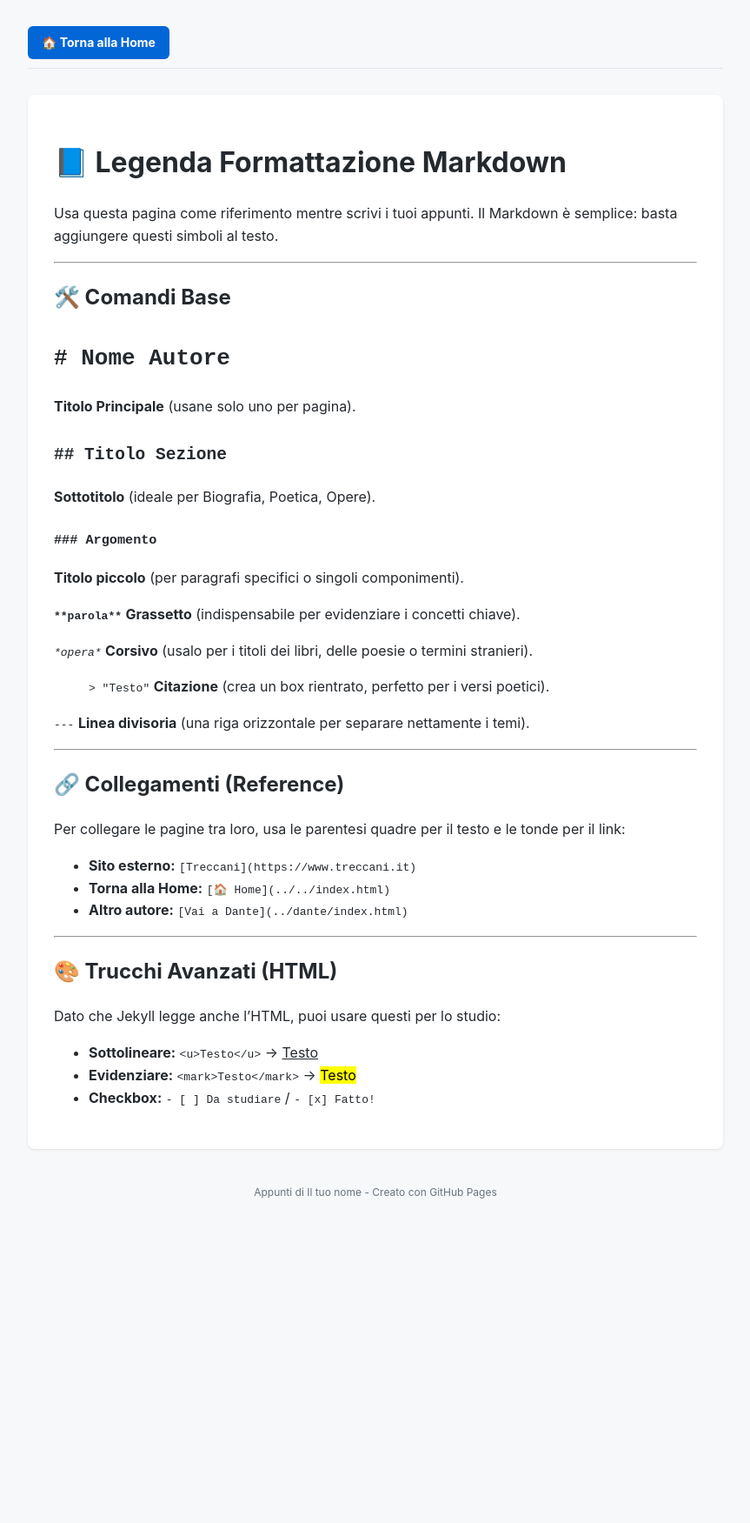
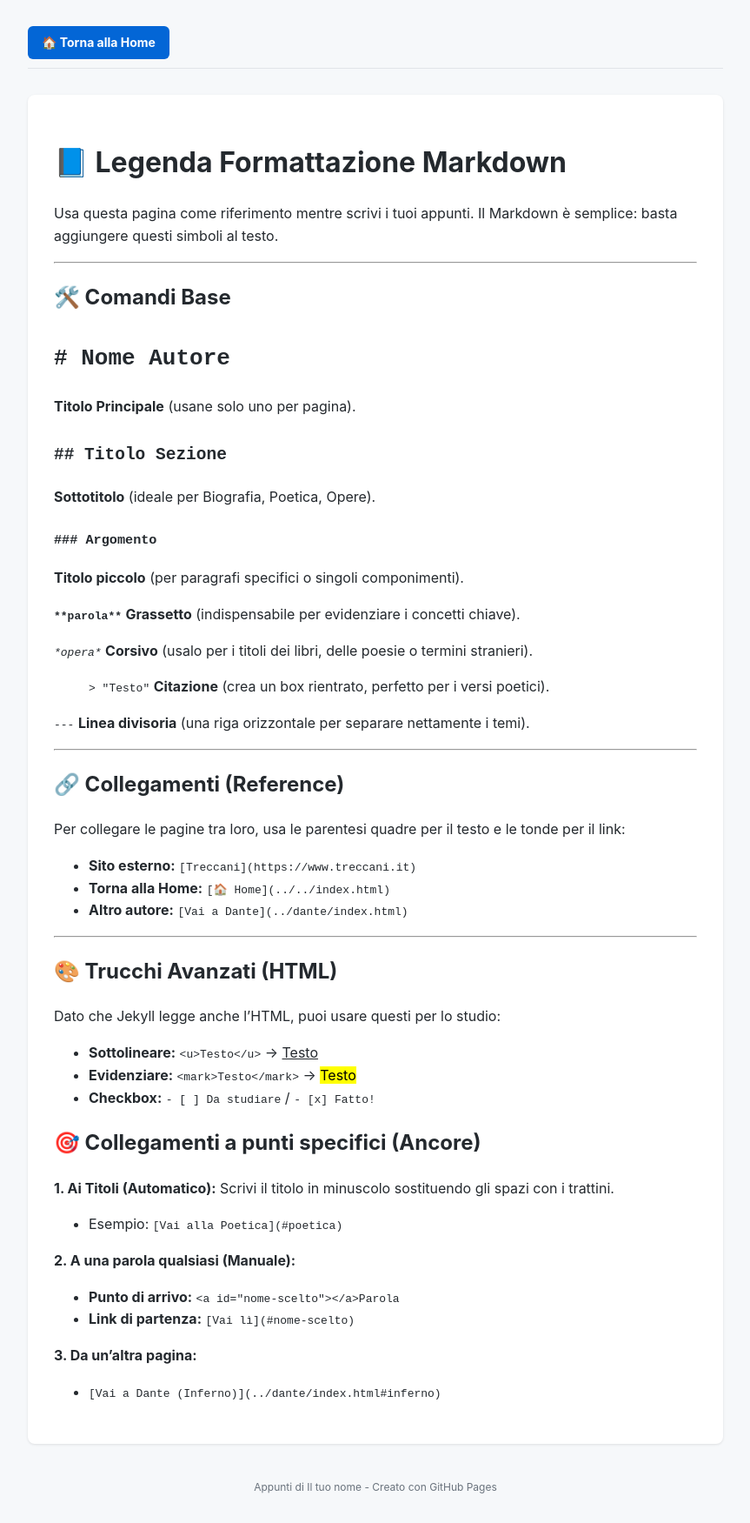
Before and after one commit to Lumiiiiii/maturita-italiano, a Jekyll site: the page built from letteratura/legenda.md, in a window 1280 px wide. Shown: the whole page at 87% size, without its empty margins (208-1071 px from the left). Built offline with Jekyll 4.4.1, drawn with Linux system fonts in a browser that asks for light colours; before the commit the page ends 1413 px from its top, so only the background shows below that.

Commit message:
docs: add markdown formatting guide for literature notes

```diff
--- a/letteratura/legenda.md
+++ b/letteratura/legenda.md
@@ -49,3 +49,16 @@ Dato che Jekyll legge anche l'HTML, puoi usare questi per lo studio:
 * **Sottolineare:** `<u>Testo</u>` -> <u>Testo</u>
 * **Evidenziare:** `<mark>Testo</mark>` -> <mark>Testo</mark>
 * **Checkbox:** `- [ ] Da studiare` / `- [x] Fatto!`
+
+## 🎯 Collegamenti a punti specifici (Ancore)
+
+**1. Ai Titoli (Automatico):**
+Scrivi il titolo in minuscolo sostituendo gli spazi con i trattini.
+* Esempio: `[Vai alla Poetica](#poetica)`
+
+**2. A una parola qualsiasi (Manuale):**
+* **Punto di arrivo:** `<a id="nome-scelto"></a>Parola`
+* **Link di partenza:** `[Vai lì](#nome-scelto)`
+
+**3. Da un'altra pagina:**
+* `[Vai a Dante (Inferno)](../dante/index.html#inferno)`
```
